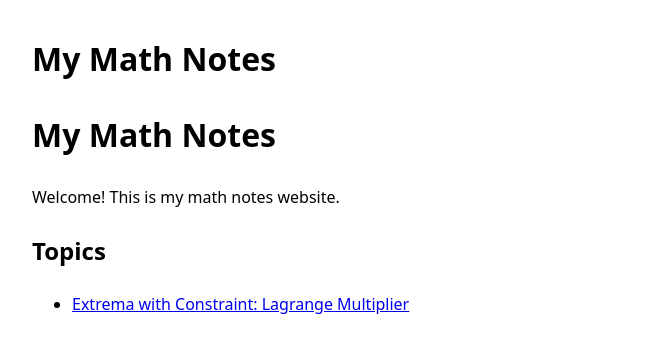
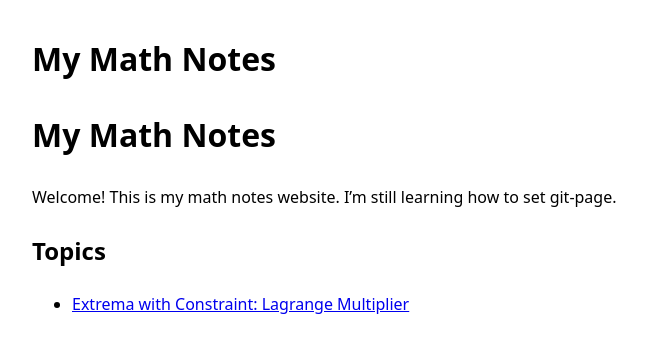
Before and after one commit to LIN-RQ/Math-Notes, a Jekyll site: the page built from index.md, in a window 1280 px wide. Shown: the top 353 px of the page, without its empty margins (158-805 px from the left). Built offline with Jekyll 4.4.1, drawn with Linux system fonts in a browser that asks for light colours; our own code applies the rules of GitHub Pages for plain Markdown files.

Commit message:
Update welcome message in index.md
Added a note about learning to set up GitHub Pages.

```diff
--- a/index.md
+++ b/index.md
@@ -1,6 +1,6 @@
 # My Math Notes
 
-Welcome! This is my math notes website.
+Welcome! This is my math notes website. I'm still learning how to set git-page.
 
 ## Topics
 - [Extrema with Constraint: Lagrange Multiplier](lagrange-multipliers.md)
```
